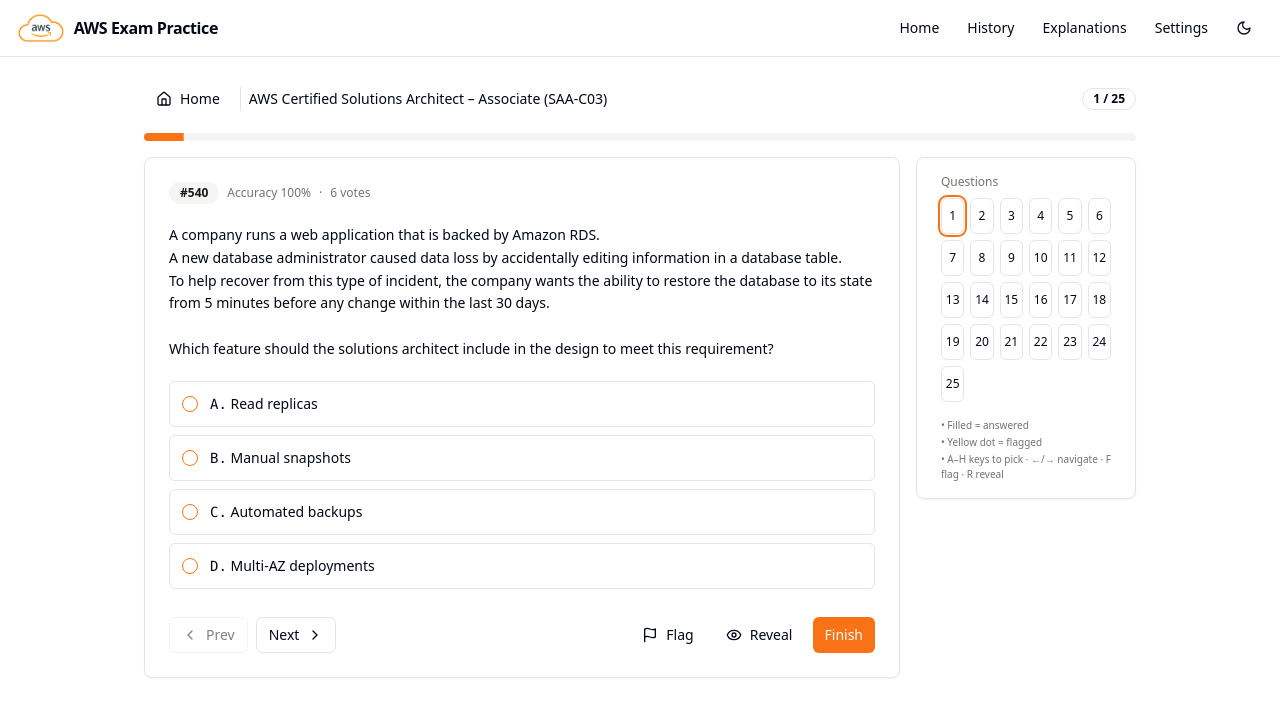
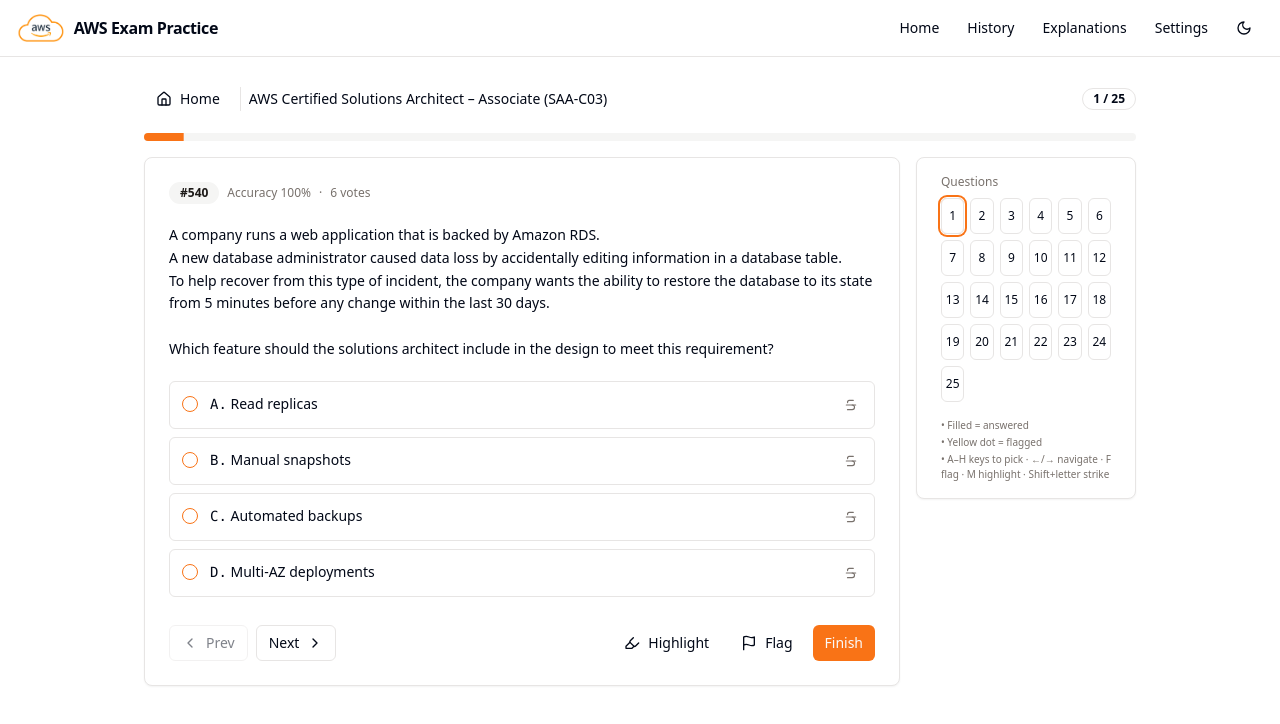
Before and after one commit to huyntp1103/aws-practice-exam, a React (Vite) app: page / in a window 1280 px wide. Both pictures are taken after a click on the button "Start session". Shown: the top 724 px of the page. Built offline with nearby package versions, Linux system fonts and the light colour scheme.

Commit message:
feat: add highlighter and strikethrough

```diff
--- a/src/lib/session.ts
+++ b/src/lib/session.ts
@@ -51,7 +51,8 @@ export function buildSession(bank: ExamBank, opts: {
     currentIndex: 0,
     answers: {},
     flagged: {},
-    revealed: {},
+    struck: {},
+    highlights: {},
     finished: false,
     endsAt,
   };
--- a/src/lib/storage.ts
+++ b/src/lib/storage.ts
@@ -44,7 +44,11 @@ export const Storage = {
   },
 
   getSession(examCode: string): SessionState | null {
-    return read<SessionState | null>(K.session(examCode), null);
+    const s = read<SessionState | null>(K.session(examCode), null);
+    if (!s) return s;
+    // Backfill fields added after this session may have been saved, so
+    // resuming an older in-progress session doesn't crash on undefined access.
+    return { ...s, flagged: s.flagged ?? {}, struck: s.struck ?? {}, highlights: s.highlights ?? {} };
   },
   setSession(examCode: string, state: SessionState) {
     write(K.session(examCode), state);
--- a/src/lib/types.ts
+++ b/src/lib/types.ts
@@ -40,7 +40,8 @@ export interface SessionState {
   currentIndex: number;
   answers: Record<number, string[]>; // qNumber -> selected letters (sorted)
   flagged: Record<number, true>;
-  revealed: Record<number, true>;
+  struck: Record<number, string[]>; // qNumber -> eliminated option letters
+  highlights: Record<number, [number, number][]>; // qNumber -> highlighted [start, end) ranges in q.question
   finished: boolean;
   finishedAt?: number;
   endsAt?: number; // unix ms, only when timer enabled
--- a/src/pages/Session.tsx
+++ b/src/pages/Session.tsx
@@ -1,10 +1,18 @@
-import { useCallback, useEffect, useMemo, useState } from "react";
+import { useCallback, useEffect, useMemo, useRef, useState } from "react";
 import { useNavigate, useParams } from "react-router-dom";
-import { AlertTriangle, ChevronLeft, ChevronRight, Eye, Flag, Home as HomeIcon } from "lucide-react";
+import {
+  AlertTriangle,
+  ChevronLeft,
+  ChevronRight,
+  Flag,
+  Highlighter,
+  Home as HomeIcon,
+  Strikethrough,
+} from "lucide-react";
 
 import { loadExamBank, loadUncertain } from "@/lib/exam-data";
 import { Storage } from "@/lib/storage";
-import { hasAnswerKey, isCorrect, isMulti, makeAttempt, normalizeAnswer } from "@/lib/session";
+import { hasAnswerKey, isMulti, makeAttempt } from "@/lib/session";
 import { examByCode } from "@/lib/exams";
 import { toUncertainMap, type UncertainMap } from "@/lib/uncertain";
 import { cn } from "@/lib/utils";
@@ -30,6 +38,7 @@ export function Session() {
   const [uncertain, setUncertain] = useState<UncertainMap>(() => new Map());
   const [state, setState] = useState<SessionState | null>(null);
   const [err, setErr] = useState<string | null>(null);
+  const [highlightMode, setHighlightMode] = useState(false);
 
   useEffect(() => {
     loadExamBank(examCode)
@@ -96,17 +105,19 @@ export function Session() {
         );
       } else if (e.key === "f" || e.key === "F") {
         toggleFlag();
-      } else if (e.key === "r" || e.key === "R") {
-        if (scoreable && q.answer !== undefined) toggleReveal();
+      } else if (e.key === "m" || e.key === "M") {
+        setHighlightMode((v) => !v);
       } else if (/^[a-hA-H]$/.test(e.key)) {
         const letter = e.key.toUpperCase();
-        if (q.options[letter]) togglePick(letter);
+        if (!q.options[letter]) return;
+        if (e.shiftKey) toggleStrike(letter);
+        else togglePick(letter);
       }
     };
     window.addEventListener("keydown", handler);
     return () => window.removeEventListener("keydown", handler);
     // eslint-disable-next-line react-hooks/exhaustive-deps
-  }, [state, bank, scoreable]);
+  }, [state, bank]);
 
   function togglePick(letter: string) {
     setState((prev) => {
@@ -140,14 +151,36 @@ export function Session() {
     });
   }
 
-  function toggleReveal() {
+  function toggleStrike(letter: string) {
     setState((prev) => {
       if (!prev) return prev;
       const qNum = prev.config.questionNumbers[prev.currentIndex];
-      const revealed = { ...prev.revealed };
-      if (revealed[qNum]) delete revealed[qNum];
-      else revealed[qNum] = true;
-      return { ...prev, revealed };
+      const current = prev.struck[qNum] ?? [];
+      const next = current.includes(letter)
+        ? current.filter((l) => l !== letter)
+        : [...current, letter];
+      return { ...prev, struck: { ...prev.struck, [qNum]: next } };
+    });
+  }
+
+  function addHighlight(start: number, end: number) {
+    setState((prev) => {
+      if (!prev) return prev;
+      const qNum = prev.config.questionNumbers[prev.currentIndex];
+      const current = prev.highlights[qNum] ?? [];
+      return { ...prev, highlights: { ...prev.highlights, [qNum]: mergeRanges(current, start, end) } };
+    });
+  }
+
+  function removeHighlight(index: number) {
+    setState((prev) => {
+      if (!prev) return prev;
+      const qNum = prev.config.questionNumbers[prev.currentIndex];
+      const current = prev.highlights[qNum] ?? [];
+      return {
+        ...prev,
+        highlights: { ...prev.highlights, [qNum]: current.filter((_, i) => i !== index) },
+      };
     });
   }
 
@@ -177,8 +210,8 @@ export function Session() {
 
   const picked = state.answers[qNum] ?? [];
   const multi = isMulti(q);
-  const answerKey = normalizeAnswer(q.answer);
-  const revealed = !!state.revealed[qNum];
+  const struck = state.struck[qNum] ?? [];
+  const highlights = state.highlights[qNum] ?? [];
   const flagged = !!state.flagged[qNum];
   const uncertainNote = uncertain.get(qNum);
   const progress = ((state.currentIndex + 1) / state.config.questionNumbers.length) * 100;
@@ -227,41 +260,22 @@ export function Session() {
               )}
             </div>
 
-            <div className="whitespace-pre-wrap text-sm leading-relaxed">{q.question}</div>
-
-            {uncertainNote && revealed && (
-              <div className="rounded-md border border-warning/60 bg-warning/10 p-3 text-sm">
-                <div className="mb-1 flex items-center gap-1.5 font-medium">
-                  <AlertTriangle className="h-3.5 w-3.5" /> Uncertain answer
-                </div>
-                <div className="text-xs leading-relaxed">{uncertainNote.note}</div>
-              </div>
-            )}
+            <HighlightableText
+              text={q.question}
+              ranges={highlights}
+              highlightMode={highlightMode}
+              onAddHighlight={addHighlight}
+              onRemoveHighlight={removeHighlight}
+            />
 
             <OptionsList
               q={q}
               picked={picked}
               multi={multi}
-              answerKey={answerKey}
-              revealed={revealed}
+              struck={struck}
               onToggle={togglePick}
+              onToggleStrike={toggleStrike}
             />
-
-            {revealed && answerKey && (
-              <div className="rounded-md border bg-muted/50 p-3 text-sm">
-                <span className="font-medium">Answer: </span>
-                <span className="font-mono">{answerKey.join(", ")}</span>
-                {(() => {
-                  const ok = isCorrect(q, picked);
-                  if (picked.length === 0) return null;
-                  return ok ? (
-                    <Badge variant="success" className="ml-2">Correct</Badge>
-                  ) : (
-                    <Badge variant="destructive" className="ml-2">Incorrect</Badge>
-                  );
-                })()}
-              </div>
-            )}
 
             <div className="flex flex-wrap items-center justify-between gap-2 pt-2">
               <div className="flex gap-2">
@@ -300,6 +314,17 @@ export function Session() {
                 <Button
                   variant="ghost"
                   size="sm"
+                  onClick={() => setHighlightMode((v) => !v)}
+                  className={cn(
+                    highlightMode &&
+                      "bg-yellow-200/70 text-yellow-950 hover:bg-yellow-200 dark:bg-yellow-400/20 dark:text-yellow-200"
+                  )}
+                >
+                  <Highlighter /> {highlightMode ? "Highlighting" : "Highlight"}
+                </Button>
+                <Button
+                  variant="ghost"
+                  size="sm"
                   onClick={toggleFlag}
                   className={cn(
                     flagged && "bg-warning text-warning-foreground hover:bg-warning/90"
@@ -307,11 +332,6 @@ export function Session() {
                 >
                   <Flag /> {flagged ? "Flagged" : "Flag"}
                 </Button>
-                {scoreable && q.answer !== undefined && (
-                  <Button variant="ghost" size="sm" onClick={toggleReveal}>
-                    <Eye /> {revealed ? "Hide" : "Reveal"}
-                  </Button>
-                )}
                 <Button
                   variant="default"
                   size="sm"
@@ -337,7 +357,7 @@ export function Session() {
             <div className="pt-2 text-[10px] text-muted-foreground space-y-0.5">
               <div>• Filled = answered</div>
               <div>• Yellow dot = flagged</div>
-              <div>• A–H keys to pick · ←/→ navigate · F flag · R reveal</div>
+              <div>• A–H keys to pick · ←/→ navigate · F flag · M highlight · Shift+letter strike</div>
             </div>
           </CardContent>
         </Card>
@@ -346,42 +366,164 @@ export function Session() {
   );
 }
 
+// --- Highlighter (question text) ---------------------------------------
+
+interface HighlightableTextProps {
+  text: string;
+  ranges: [number, number][];
+  highlightMode: boolean;
+  onAddHighlight: (start: number, end: number) => void;
+  onRemoveHighlight: (index: number) => void;
+}
+
+function HighlightableText({
+  text,
+  ranges,
+  highlightMode,
+  onAddHighlight,
+  onRemoveHighlight,
+}: HighlightableTextProps) {
+  const ref = useRef<HTMLDivElement>(null);
+
+  function handleMouseUp() {
+    if (!highlightMode) return;
+    const sel = window.getSelection();
+    if (!sel || sel.isCollapsed || sel.rangeCount === 0 || !ref.current) return;
+    const range = sel.getRangeAt(0);
+    if (!ref.current.contains(range.commonAncestorContainer)) return;
+    const start = textOffset(ref.current, range.startContainer, range.startOffset);
+    const end = textOffset(ref.current, range.endContainer, range.endOffset);
+    sel.removeAllRanges();
+    if (end > start) onAddHighlight(start, end);
+  }
+
+  const segments = splitByRanges(text, ranges);
+
+  return (
+    <div
+      ref={ref}
+      onMouseUp={handleMouseUp}
+      className={cn(
+        "whitespace-pre-wrap text-sm leading-relaxed",
+        highlightMode && "cursor-text"
+      )}
+    >
+      {segments.map((seg, i) =>
+        seg.rangeIndex === null ? (
+          <span key={i}>{seg.text}</span>
+        ) : (
+          <mark
+            key={i}
+            onClick={() => onRemoveHighlight(seg.rangeIndex!)}
+            title="Click to remove highlight"
+            className="cursor-pointer rounded-sm bg-yellow-200/70 dark:bg-yellow-400/30"
+          >
+            {seg.text}
+          </mark>
+        )
+      )}
+    </div>
+  );
+}
+
+function textOffset(root: Node, node: Node, offset: number): number {
+  const walker = document.createTreeWalker(root, NodeFilter.SHOW_TEXT);
+  let total = 0;
+  let current = walker.nextNode();
+  while (current) {
+    if (current === node) return total + offset;
+    total += current.textContent?.length ?? 0;
+    current = walker.nextNode();
+  }
+  return total;
+}
+
+function mergeRanges(ranges: [number, number][], start: number, end: number): [number, number][] {
+  const sorted = [...ranges, [start, end] as [number, number]].sort((a, b) => a[0] - b[0]);
+  const merged: [number, number][] = [];
+  for (const [s, e] of sorted) {
+    const last = merged[merged.length - 1];
+    if (last && s <= last[1]) last[1] = Math.max(last[1], e);
+    else merged.push([s, e]);
+  }
+  return merged;
+}
+
+function splitByRanges(
+  text: string,
+  ranges: [number, number][]
+): Array<{ text: string; rangeIndex: number | null }> {
+  const segments: Array<{ text: string; rangeIndex: number | null }> = [];
+  let pos = 0;
+  ranges.forEach(([start, end], idx) => {
+    if (start > pos) segments.push({ text: text.slice(pos, start), rangeIndex: null });
+    segments.push({ text: text.slice(start, end), rangeIndex: idx });
+    pos = end;
+  });
+  if (pos < text.length) segments.push({ text: text.slice(pos), rangeIndex: null });
+  return segments;
+}
+
+// --- Options (with elimination strikethrough) ---------------------------
+
 interface OptsProps {
   q: RawQuestion;
   picked: string[];
   multi: boolean;
-  answerKey: string[] | null;
-  revealed: boolean;
+  struck: string[];
   onToggle: (letter: string) => void;
+  onToggleStrike: (letter: string) => void;
 }
 
-function OptionsList({ q, picked, multi, answerKey, revealed, onToggle }: OptsProps) {
+function OptionsList({ q, picked, multi, struck, onToggle, onToggleStrike }: OptsProps) {
   const letters = Object.keys(q.options).sort();
+
+  function strikeButton(L: string, isStruck: boolean) {
+    return (
+      <button
+        type="button"
+        onClick={(e) => {
+          e.preventDefault();
+          e.stopPropagation();
+          onToggleStrike(L);
+        }}
+        title={isStruck ? "Unstrike option" : "Strike out option"}
+        aria-label={isStruck ? `Unstrike option ${L}` : `Strike out option ${L}`}
+        className={cn(
+          "shrink-0 self-start rounded p-1 text-muted-foreground hover:bg-muted hover:text-foreground",
+          isStruck && "bg-muted text-foreground"
+        )}
+      >
+        <Strikethrough className="h-3.5 w-3.5" />
+      </button>
+    );
+  }
 
   if (multi) {
     return (
       <div className="space-y-2">
         {letters.map((L) => {
           const checked = picked.includes(L);
-          const isAns = revealed && answerKey?.includes(L);
-          const isWrong = revealed && checked && !answerKey?.includes(L);
+          const isStruck = struck.includes(L);
           return (
             <label
               key={L}
-              className={cn(
-                "flex items-start gap-3 rounded-md border p-3 cursor-pointer hover:bg-accent",
-                isAns && "border-success bg-success/10",
-                isWrong && "border-destructive bg-destructive/10"
-              )}
+              className="flex items-start gap-3 rounded-md border p-3 cursor-pointer hover:bg-accent"
             >
               <Checkbox
                 checked={checked}
                 onCheckedChange={() => onToggle(L)}
                 className="mt-0.5"
               />
-              <div className="text-sm">
+              <div
+                className={cn(
+                  "text-sm flex-1",
+                  isStruck && "text-muted-foreground line-through opacity-60"
+                )}
+              >
                 <span className="font-mono font-medium">{L}.</span> {q.options[L]}
               </div>
+              {strikeButton(L, isStruck)}
             </label>
           );
         })}
@@ -392,23 +534,23 @@ function OptionsList({ q, picked, multi, answerKey, revealed, onToggle }: OptsPr
   return (
     <RadioGroup value={picked[0] ?? ""} onValueChange={onToggle}>
       {letters.map((L) => {
-        const isPicked = picked[0] === L;
-        const isAns = revealed && answerKey?.includes(L);
-        const isWrong = revealed && isPicked && !answerKey?.includes(L);
+        const isStruck = struck.includes(L);
         return (
           <Label
             key={L}
             htmlFor={`opt-${L}`}
-            className={cn(
-              "flex items-start gap-3 rounded-md border p-3 cursor-pointer hover:bg-accent",
-              isAns && "border-success bg-success/10",
-              isWrong && "border-destructive bg-destructive/10"
-            )}
+            className="flex items-start gap-3 rounded-md border p-3 cursor-pointer hover:bg-accent"
           >
             <RadioGroupItem value={L} id={`opt-${L}`} className="mt-0.5" />
-            <div className="text-sm font-normal">
+            <div
+              className={cn(
+                "text-sm font-normal flex-1",
+                isStruck && "text-muted-foreground line-through opacity-60"
+              )}
+            >
               <span className="font-mono font-medium">{L}.</span> {q.options[L]}
             </div>
+            {strikeButton(L, isStruck)}
           </Label>
         );
       })}
```
Also changed, not shown: 2 other files (tests, documents, lock files or other folders).
